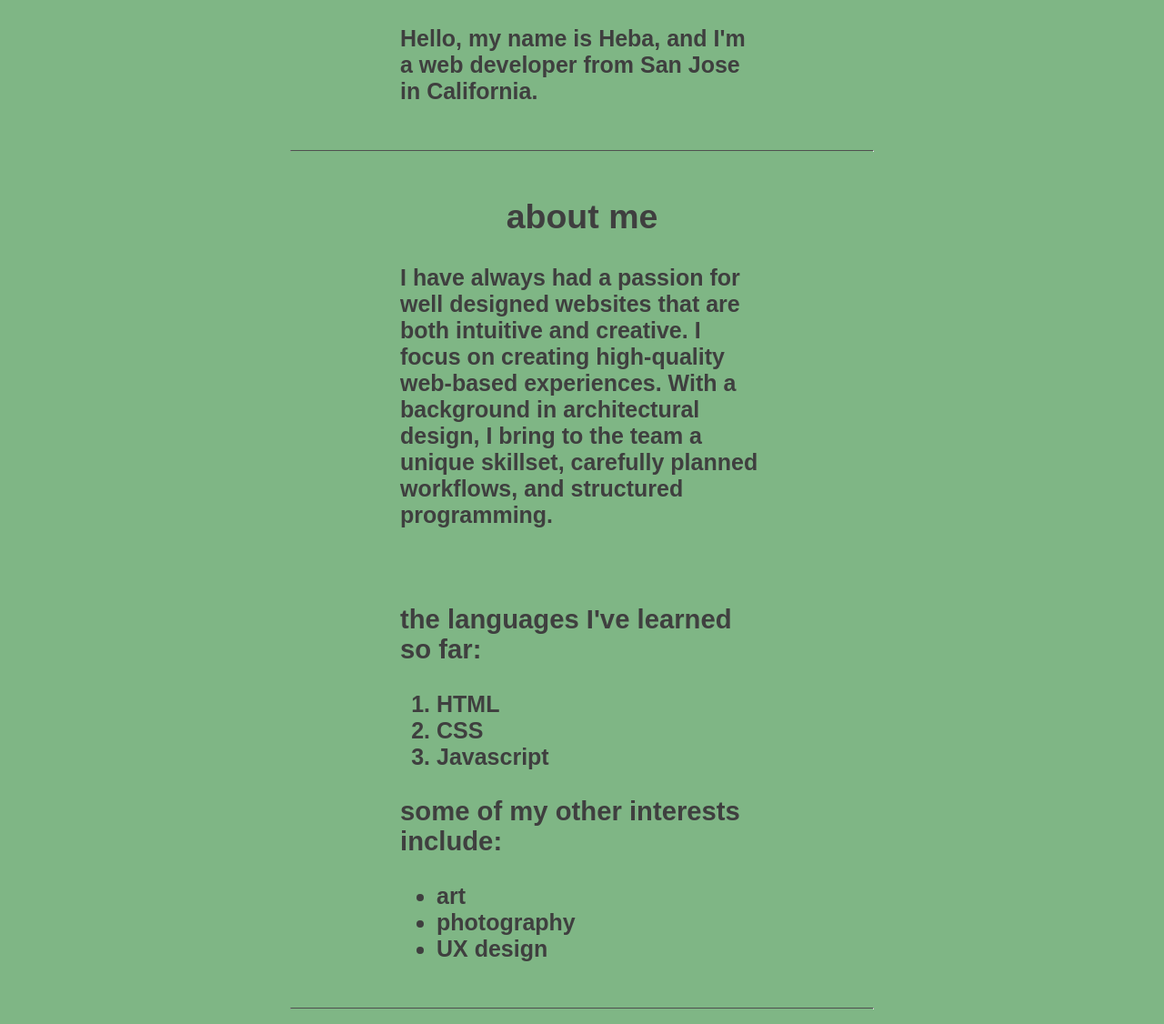
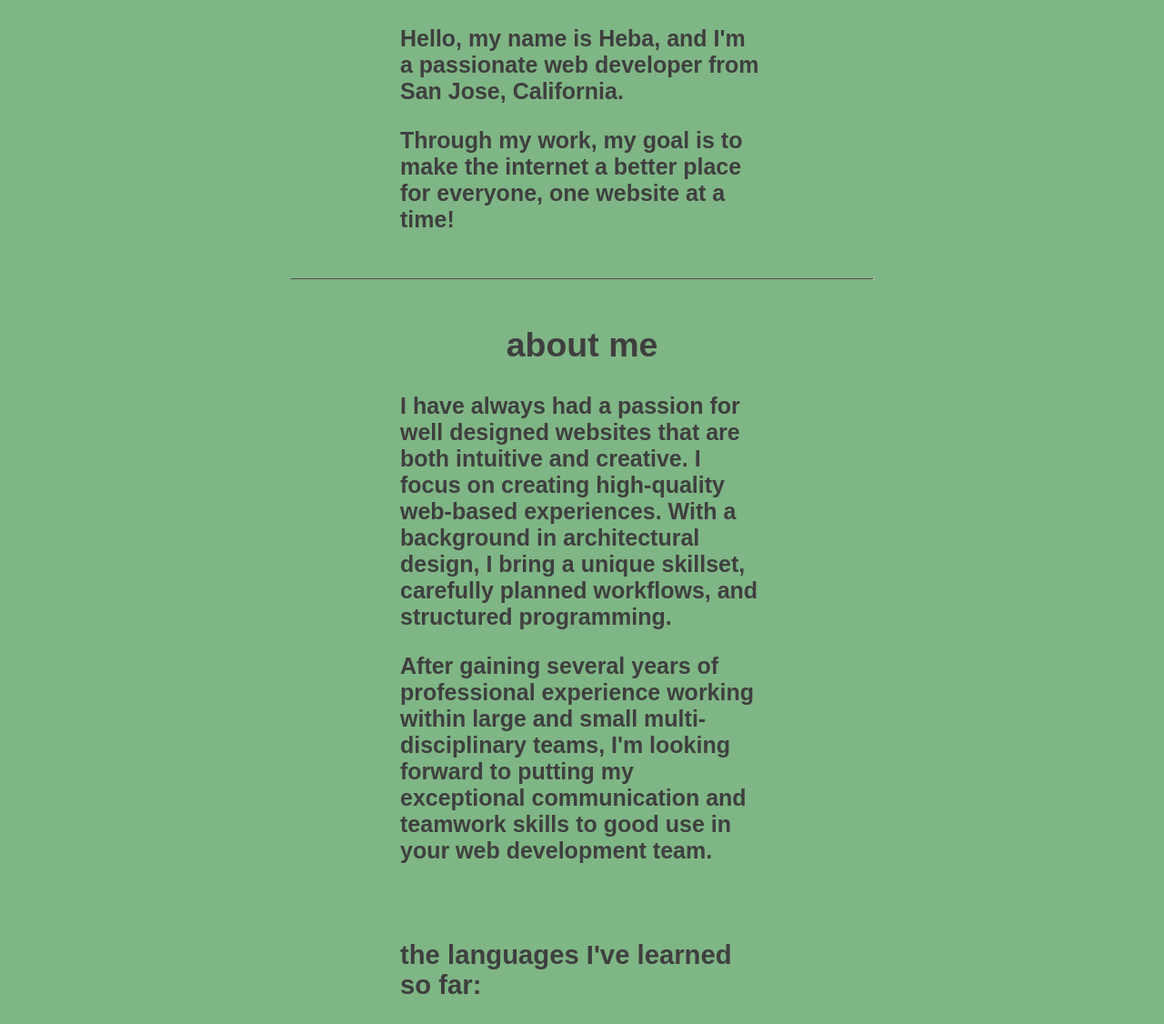
Before and after one commit to hebahiari/my-first-website, a plain HTML site: page index.html in a window 1280 px wide. Shown: the part 648-1774 px from the top of the page at 91% size. Drawn offline with Linux system fonts and the light colour scheme; a web font is replaced by a local one.

Commit message:
added more details to about me

```diff
--- a/index.html
+++ b/index.html
@@ -53,7 +53,11 @@
             <section>
 
                 <p>
-                    Hello, my name is Heba, and I'm a web developer from San Jose in California.
+                    Hello, my name is Heba, and I'm a passionate web developer from San Jose, California.
+                </p>
+
+                <p>
+                    Through my work, my goal is to make the internet a better place for everyone, one website at a time!
                 </p>
 
             </section>
@@ -69,8 +73,12 @@
             <section>
 
                 <p>
-                    I have always had a passion for well designed websites that are both intuitive and creative. I focus on creating high-quality web-based experiences. With a background in architectural design, I bring to the team a unique skillset, carefully planned workflows,
-                    and structured programming.
+                    I have always had a passion for well designed websites that are both intuitive and creative. I focus on creating high-quality web-based experiences. With a background in architectural design, I bring a unique skillset, carefully planned workflows, and
+                    structured programming.
+                </p>
+
+                <p>
+                    After gaining several years of professional experience working within large and small multi-disciplinary teams, I'm looking forward to putting my exceptional communication and teamwork skills to good use in your web development team.
                 </p>
 
             </section>
@@ -99,7 +107,7 @@
 
                 <ul>
 
-                    <li> art </li>
+                    <li> painting </li>
 
                     <li> photography</li>
 
```
